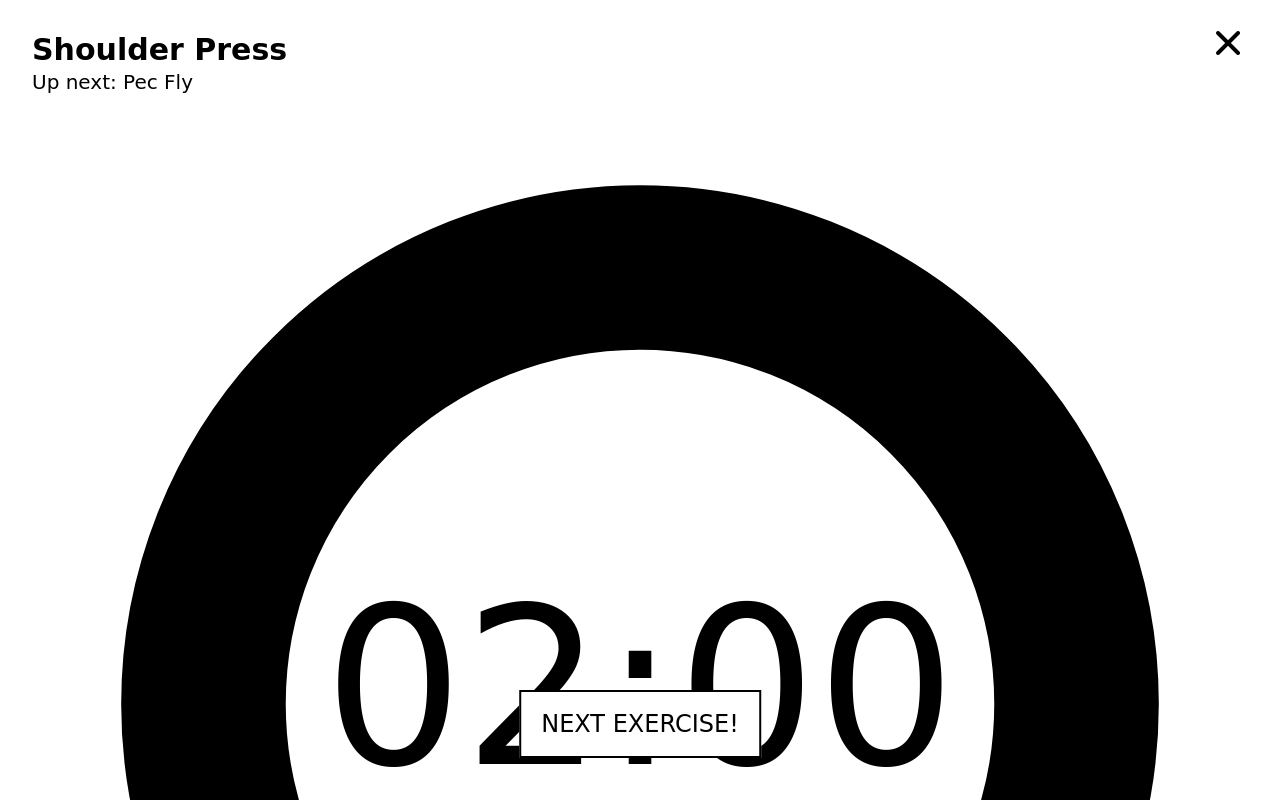
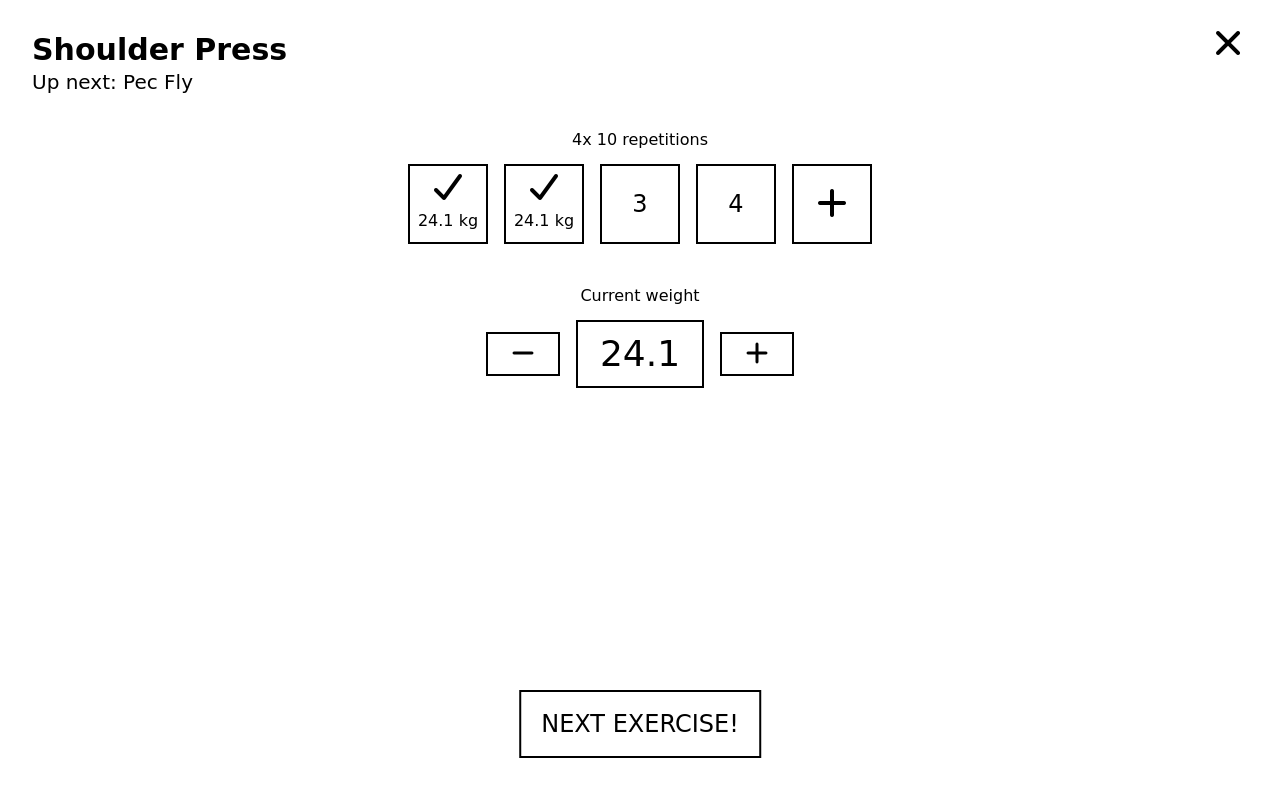
Before and after one commit to yansiegers/sveltekit-workout-app, a SvelteKit app: page /workout-routines/0/exercises in a window 1280 px wide. Built offline with nearby package versions, Linux system fonts and the light colour scheme.

Commit message:
Toggle on FloatingButton click

```diff
--- a/src/components/ExerciseSets.svelte
+++ b/src/components/ExerciseSets.svelte
@@ -3,6 +3,7 @@
 	import SetButton from './SetButton.svelte';
 
 	export let exercise: WorkoutExercise;
+	export let checked = false;
 
 	let finishedSets = [24.1, 24.1];
 	let setsCount = finishedSets.length > exercise.sets ? finishedSets.length : exercise.sets;
@@ -19,7 +20,7 @@
 <p class="mb-3 text-center">{exercise.sets}x {exercise.reps} repetitions</p>
 <div class="flex flex-wrap justify-center gap-4">
 	{#each Array(setsCount) as _, i}
-		<SetButton>
+		<SetButton bind:checked>
 			{#if finishedSets.length > i}
 				<span><Icon name="check" size="2xl" /></span>
 				<span>{finishedSets[i].toLocaleString()} kg</span>
--- a/src/components/SetButton.svelte
+++ b/src/components/SetButton.svelte
@@ -1,3 +1,15 @@
-<div class="flex h-20 w-20 flex-col justify-evenly border-2 border-black text-center">
+<script lang="ts">
+	export let checked = false;
+
+	function check() {
+		checked = true;
+		console.log('checked from SetButton');
+	}
+</script>
+
+<div
+	class="flex h-20 w-20 flex-col justify-evenly border-2 border-black text-center"
+	on:click={check}
+>
 	<slot />
 </div>
--- a/src/components/Timer.svelte
+++ b/src/components/Timer.svelte
@@ -41,8 +41,6 @@
 </script>
 
 <div>
-	<!-- <button on:click={start}>Start</button> -->
-
 	<svg class="donut" viewBox="0 0 42 42">
 		<circle class="donut-hole" cx="21" cy="21" r="15.91549430918954" fill="#fff" />
 
--- a/src/routes/workout-routines/0/exercises/+page.svelte
+++ b/src/routes/workout-routines/0/exercises/+page.svelte
@@ -6,7 +6,7 @@
 	import WeightInput from '../../../../components/WeightInput.svelte';
 
 	let subHeading = 'Up next: Pec Fly';
-	let resting = true;
+	let resting = false;
 
 	let exercise: WorkoutExercise = {
 		type: 'workoutExercise',
@@ -35,7 +35,7 @@
 			</div>
 		{:else}
 			<div class="mb-10">
-				<ExerciseSets {exercise} />
+				<ExerciseSets {exercise} bind:checked={resting} />
 			</div>
 		{/if}
 
```
